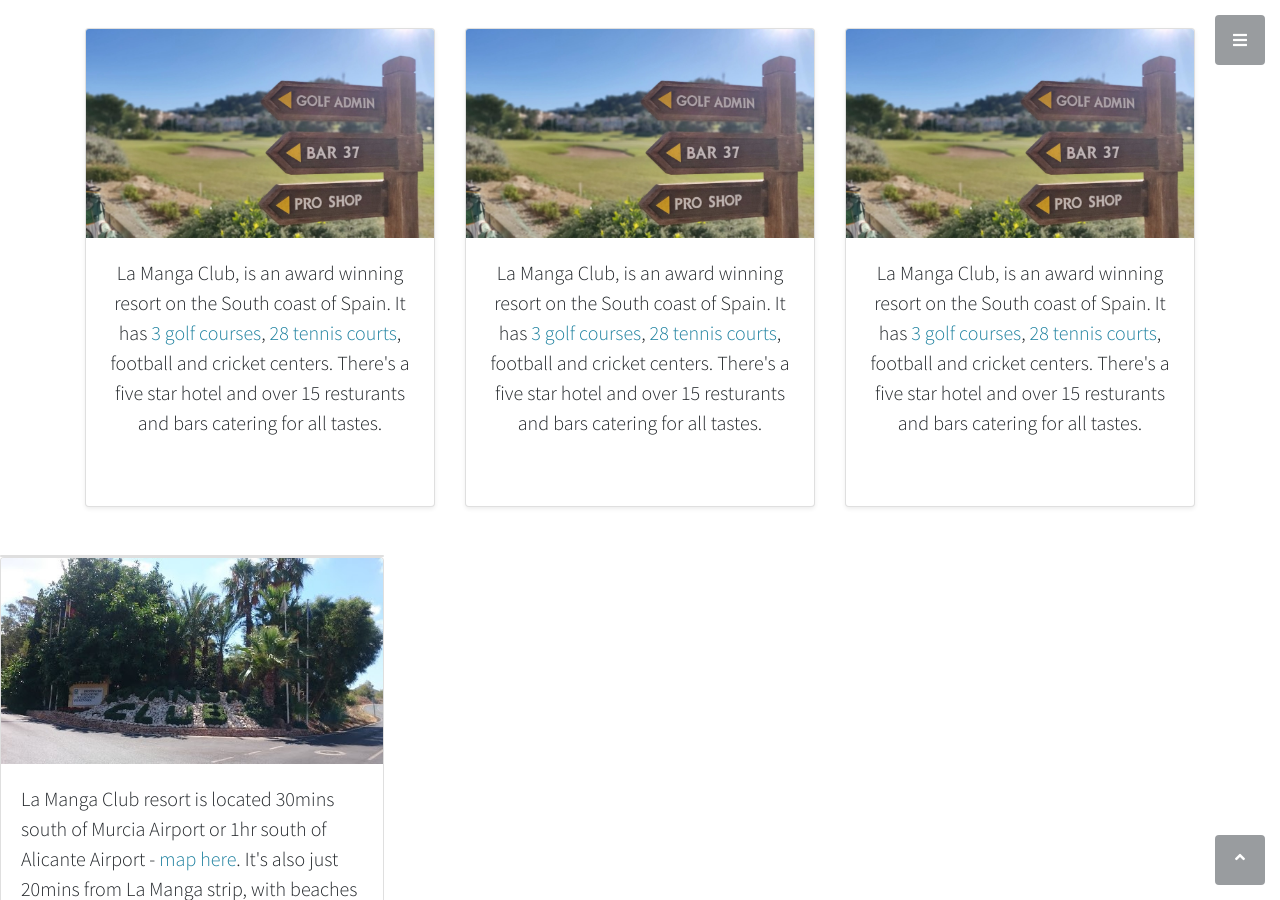
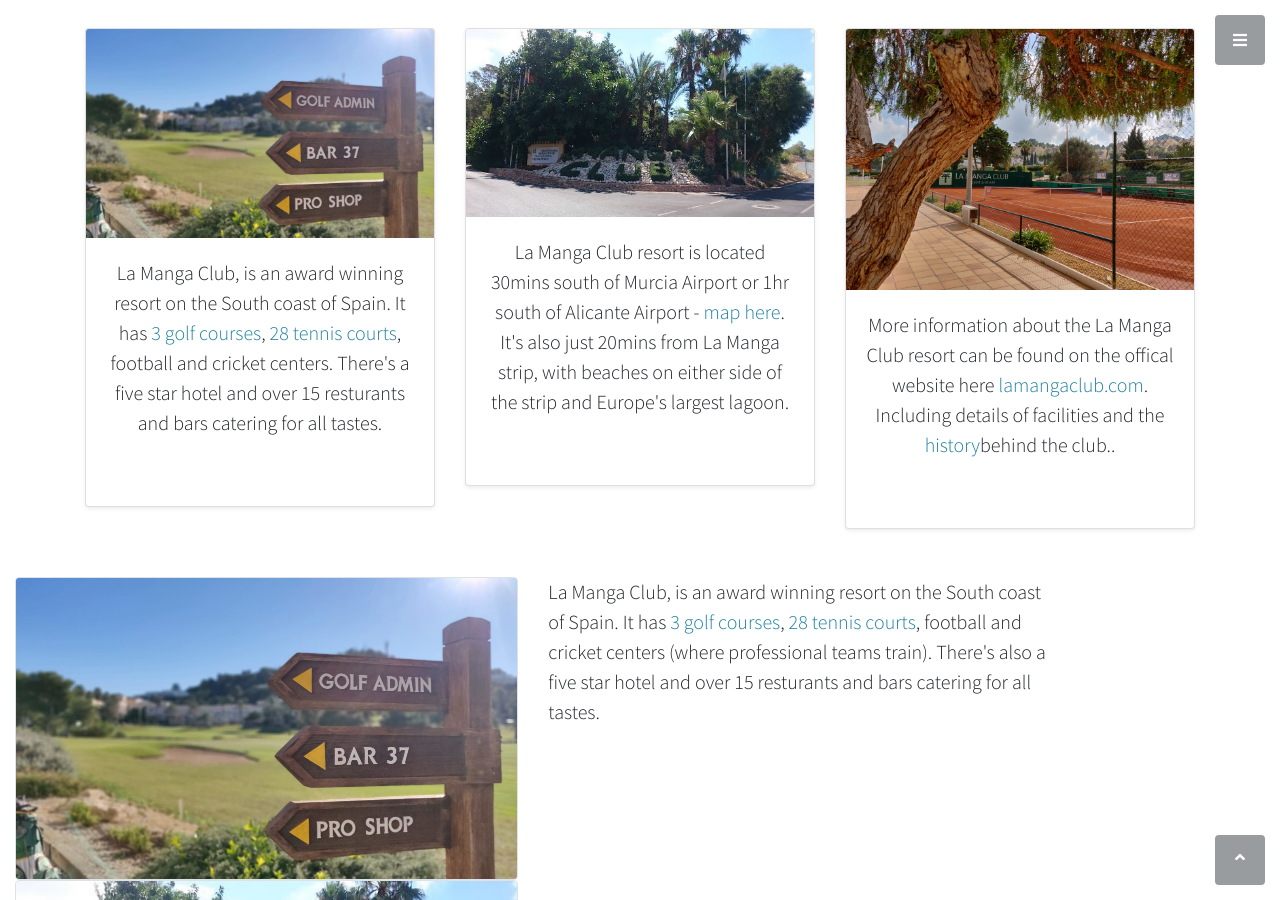
Before and after one commit to richsteer/richsteer.github.io, a Jekyll site: the page built from index.html, in a window 1280 px wide and 900 px high, scrolled down 1536 px. Built offline with Jekyll 4.4.1, drawn with Linux system fonts in a browser that asks for light colours; some of the changed text lies outside the part shown.

Commit message:
Update index.html

```diff
--- a/index.html
+++ b/index.html
@@ -41,20 +41,20 @@
                 </div>
                 <div class="col">
                     <div class="card shadow-sm">
-                        <img src="assets/img/la-manga-club-north-course-signpost.jpg" class="card-img-top" alt="..">
+                        <img src="assets/img/la-manga-club-entrance.jpg" class="card-img-top" alt="..">
                         <div class="card-body">
                             <!--<h5 class="card-title">Card title</h5>-->
-                            <p class="lead mb-5">La Manga Club, is an award winning resort on the South coast of Spain. It has <a href="https://lamangaclub.com/en/sports/golf" class="link-primary" target="_blank">3 golf courses</a>, <a href="https://lamangaclub.com/en/sports/tennis" class="link-primary" target="_blank">28 tennis courts</a>, football and cricket centers. There's a five star hotel and over 15 resturants and bars catering for all tastes.</p>
+                            <p class="lead mb-5">La Manga Club resort is located 30mins south of Murcia Airport or 1hr south of Alicante Airport - <a href="https://www.google.com/maps/d/u/0/viewer?mid=1lR8X0Qyc4FyXacJDxlL8zABByG2B60hH&ll=37.950088287219096%2C-0.8456935500000107&z=10" class="link-primary" target="_blank">map here</a>. It's also just 20mins from La Manga strip, with beaches on either side of the strip and Europe's largest lagoon.</p>
                             <!--<a href="#" class="btn btn-primary">Go somewhere</a>-->
                         </div>
                     </div>
                 </div>
                 <div class="col">
                     <div class="card shadow-sm">
-                        <img src="assets/img/la-manga-club-north-course-signpost.jpg" class="card-img-top" alt="..">
+                        <img src="assets/img/la-manga-club-tennis.jpg" class="card-img-top" alt="..">
                         <div class="card-body">
                             <!--<h5 class="card-title">Card title</h5>-->
-                            <p class="lead mb-5">La Manga Club, is an award winning resort on the South coast of Spain. It has <a href="https://lamangaclub.com/en/sports/golf" class="link-primary" target="_blank">3 golf courses</a>, <a href="https://lamangaclub.com/en/sports/tennis" class="link-primary" target="_blank">28 tennis courts</a>, football and cricket centers. There's a five star hotel and over 15 resturants and bars catering for all tastes.</p>
+                            <p class="lead mb-5">More information about the La Manga Club resort can be found on the offical website here <a href=https://lamangaclub.com/en" class="link-primary" target="_blank">lamangaclub.com</a>. Including details of facilities and the <a href="https://lamangaclub.com/en/resort/history-and-heritage " class="link-primary" target="_blank">history</a>behind the club..</p>
                             <!--<a href="#" class="btn btn-primary">Go somewhere</a>-->
                         </div>
                     </div>
@@ -66,19 +66,6 @@
                 </div>
             </div>
 
-            <div class="card" style="width: 24rem;">
-
-            </div>
-
-            <div class="card" style="width: 24rem;">
-                  <img src="assets/img/la-manga-club-entrance.jpg" class="card-img-top" alt="..">
-                  <div class="card-body">
-                    <!--<h5 class="card-title">Card title</h5>-->
-                    <p class="lead mb-5">La Manga Club resort is located 30mins south of Murcia Airport or 1hr south of Alicante Airport - <a href="https://www.google.com/maps/d/u/0/viewer?mid=1lR8X0Qyc4FyXacJDxlL8zABByG2B60hH&ll=37.950088287219096%2C-0.8456935500000107&z=10" class="link-primary" target="_blank">map here</a>. It's also just 20mins from La Manga strip, with beaches on either side of the strip and Europe's largest lagoon.</p>
-                    <!--<a href="#" class="btn btn-primary">Go somewhere</a>-->
-                  </div>
-                </div>
-             </div>
 
         <div class="row mx-auto">
             <p class="lead mb-5 col-lg-5">
@@ -89,9 +76,9 @@
             <p class="lead mb-5 col-lg-5">
                 La Manga Club, is an award winning resort on the South coast of Spain. It has <a href="https://lamangaclub.com/en/sports/golf" class="link-primary" target="_blank">3 golf courses</a>, <a href="https://lamangaclub.com/en/sports/tennis" class="link-primary" target="_blank">28 tennis courts</a>, football and cricket centers (where professional teams train). There's also a five star hotel and over 15 resturants and bars catering for all tastes.
                 <br><br>
-                La Manga Club resort is located 30mins south of Murcia Airport or 1hr south of Alicante Airport - <a href="https://www.google.com/maps/d/u/0/viewer?mid=1lR8X0Qyc4FyXacJDxlL8zABByG2B60hH&ll=37.950088287219096%2C-0.8456935500000107&z=10" class="link-primary" target="_blank">map here</a>. It's also just 20mins from La Manga strip, with beaches on either side of the strip and Europe's largest lagoon.
+
                 <br><br>
-                More information about the La Manga Club resort can be found on the offical website here <a href=https://lamangaclub.com/en" class="link-primary" target="_blank">lamangaclub.com</a>. Including details of facilities and the <a href="https://lamangaclub.com/en/resort/history-and-heritage " class="link-primary" target="_blank">history</a>behind the club.
+
             </p>
 
         </div>
```
